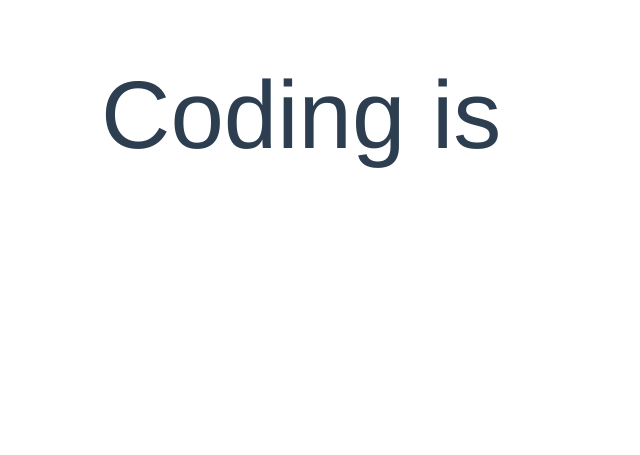
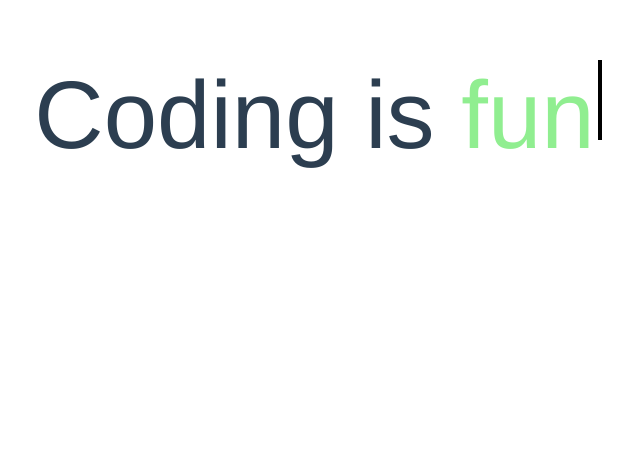
Before and after one commit to camilometaute/learning-js, a Vue app: page / in a window 1280 px wide. Shown: the part 345-800 px from the top of the page, without its empty margins (322-962 px from the left). Built offline with nearby package versions, Linux system fonts and the light colour scheme.

Commit message:
comments and review js typing

```diff
--- a/src/assets/sass/main.scss
+++ b/src/assets/sass/main.scss
@@ -9,13 +9,14 @@
     font-size: 6rem;
     font-weight: normal;
     span.typed-text {
-      color: #D2B94B;
+      color: lightgreen;
     }
     span.cursor {
       display: inline-block;
       margin-left: 3px;
       width: 4px;
-      background-color: #fff;
+      height: 80px;
+      background-color: black;
       animation: cursorBlink 1s infinite;
     }
     span.cursor.typing {
@@ -23,7 +24,7 @@
     }
   }
   @keyframes cursorBlink {
-    49% { background-color: #fff; }
+    49% { background-color: black; }
     50% { background-color: transparent; }
     99% { background-color: transparent; }
   }
--- a/src/components/TypeAutomatic.vue
+++ b/src/components/TypeAutomatic.vue
@@ -15,7 +15,7 @@ export default {
       typeValue: '',
       typeStatus: false,
       typeArray: ['fun', 'awesome', 'a journey', 'life'],
-      typingSpeed: 200,
+      typingSpeed: 300,
       erasingSpeed: 100,
       newTextDelay: 2000,
       typeArrayIndex: 0,
@@ -24,11 +24,18 @@ export default {
   },
   methods: {
       typeText() {
+        // si index es menor al .lenght de cada palabra
         if(this.charIndex < this.typeArray[this.typeArrayIndex].length) {
+          // si es diferente a typeStatus
           if(!this.typeStatus)
+          // cambiamos typeStatus por true
             this.typeStatus = true;
+
+          // almacenamos en typeValue la primera letra de la primera palabra del arrya
           this.typeValue += this.typeArray[this.typeArrayIndex].charAt(this.charIndex);
+          // sumamos a charIndex 1
           this.charIndex += 1;
+          // con la velocidad de typingSpeed ejecuteme otra vez la función/metodo
           setTimeout(this.typeText, this.typingSpeed);
         }
         else {
@@ -45,9 +52,13 @@ export default {
           setTimeout(this.eraseText, this.erasingSpeed);
         }
         else {
+          // como ya borró, debería poner el status en false
           this.typeStatus = false;
+          // suma 1 al tyleArrayIndex para recorrerlo
           this.typeArrayIndex += 1;
+          // compara si el index del array es >= al lenght del array
           if(this.typeArrayIndex >= this.typeArray.length)
+          // Si es >= 0 lo devuelve a 0
             this.typeArrayIndex = 0;
           setTimeout(this.typeText, this.typingSpeed + 1000);
         }
```
